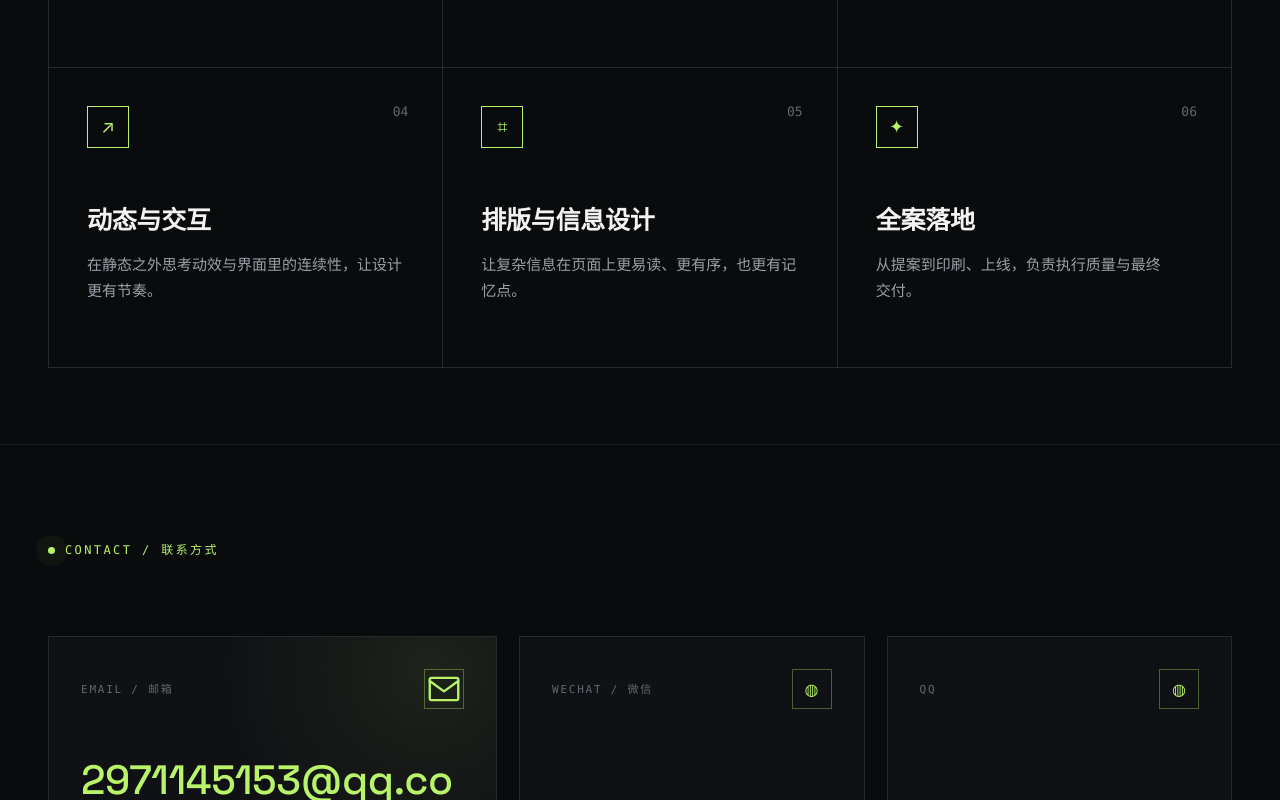
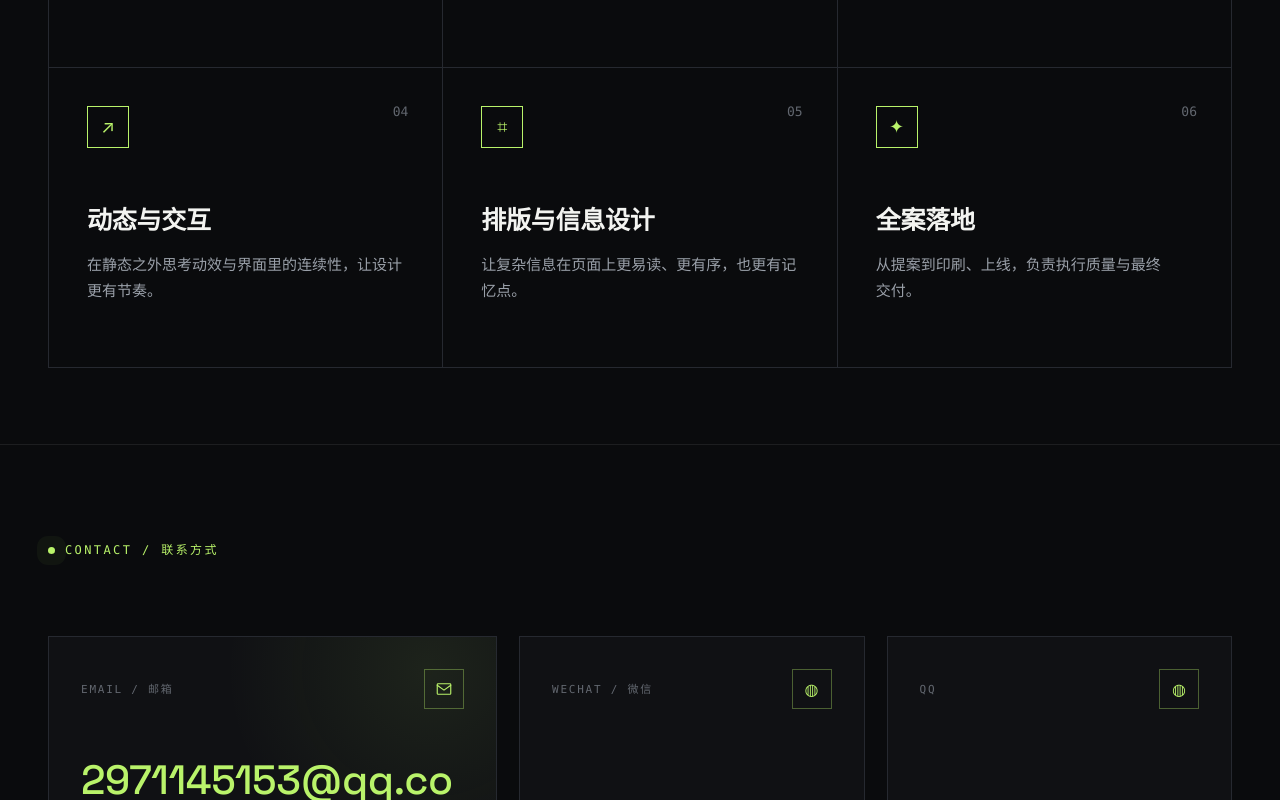
Before and after one commit to 2971145153/portfolio, a React (Vite) app: page / in a window 1280 px wide. Shown: the part 6560-7360 px from the top of the page. Built offline with nearby package versions, Linux system fonts and the light colour scheme.

Commit message:
style: size email contact icon

```diff
--- a/src/index.css
+++ b/src/index.css
@@ -2391,6 +2391,11 @@ p {
   font-size: 16px;
 }
 
+.contact-card-icon-mail {
+  width: 18px;
+  height: 18px;
+}
+
 .contact-card-value {
   display: block;
   margin-top: auto;
```
